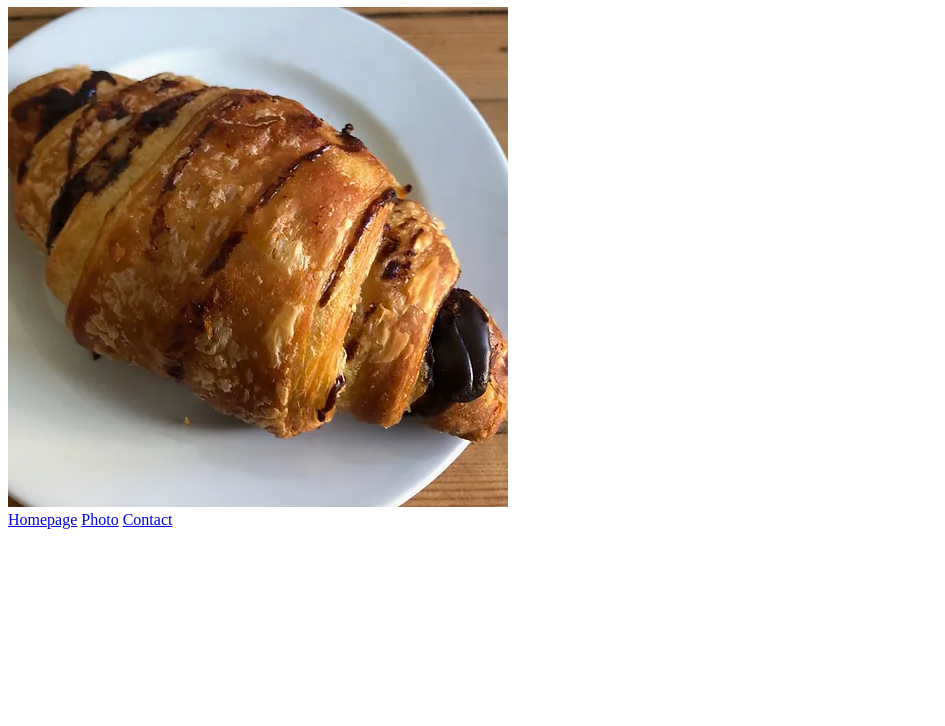
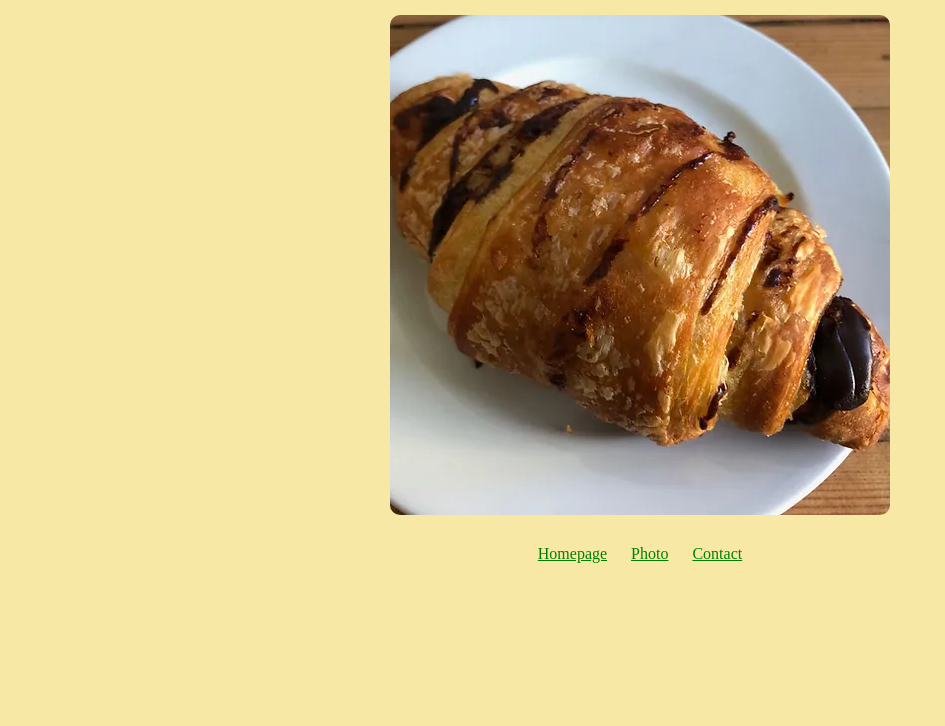
Before and after one commit to Buhle-Masondo/Croissant, a plain HTML site: page photo.html in a window 1280 px wide. Shown: the part 74-800 px from the top of the page, without its empty margins (0-945 px from the left). Drawn offline with Linux system fonts and the light colour scheme.

Commit message:
created syles.css

```diff
--- a/photo.html
+++ b/photo.html
@@ -4,16 +4,17 @@
     <meta charset="UTF-8" />
     <meta name="viewport" content="width=device-width, initial-scale=1.0" />
     <title>An example of the perfect Croissant - Croissant.com</title>
+    <link rel="stylesheet" href="src/styles.css" />
   </head>
   <body>
     <h1>🥐 A picture of a croissant</h1>
     <img
-      src="/images/croissant.jpg"
+      src="images/croissant.jpg"
       alt="Homemade croissant"
       class="croissant-photo"
     />
     <footer>
-      <a href="/" title="Home"> Homepage</a>
+      <a href="./index.htmls" title="Home"> Homepage</a>
       <a href="./photo.html" title="Croissant photo"> Photo</a>
       <a href="./contact.html" title="Contact Croissant.com"> Contact</a>
     </footer>
--- /dev/null
+++ b/src/styles.css
@@ -0,0 +1,22 @@
+body {
+  background: #f8e8a6;
+}
+h1,
+p {
+  text-align: center;
+}
+
+.croissant-photo {
+  max-width: 100%;
+  border-radius: 10px;
+  display: block;
+  margin: 30px auto;
+}
+footer {
+  text-align: center;
+}
+
+footer a {
+  margin: 0 10px;
+  color: green;
+}
```
Also changed, not shown: contact.html (+2 -2 lines), index.html (+2 -1 lines).
